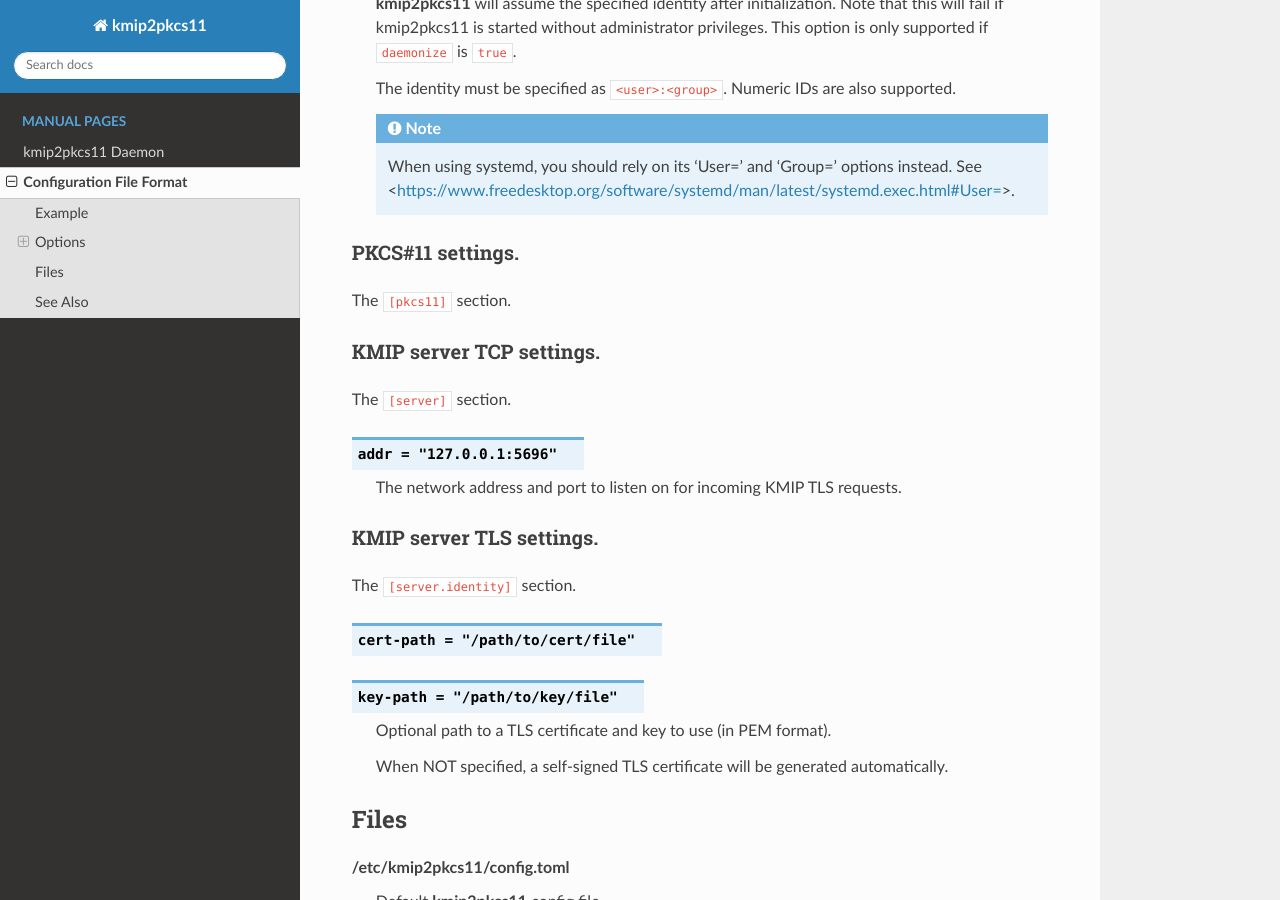
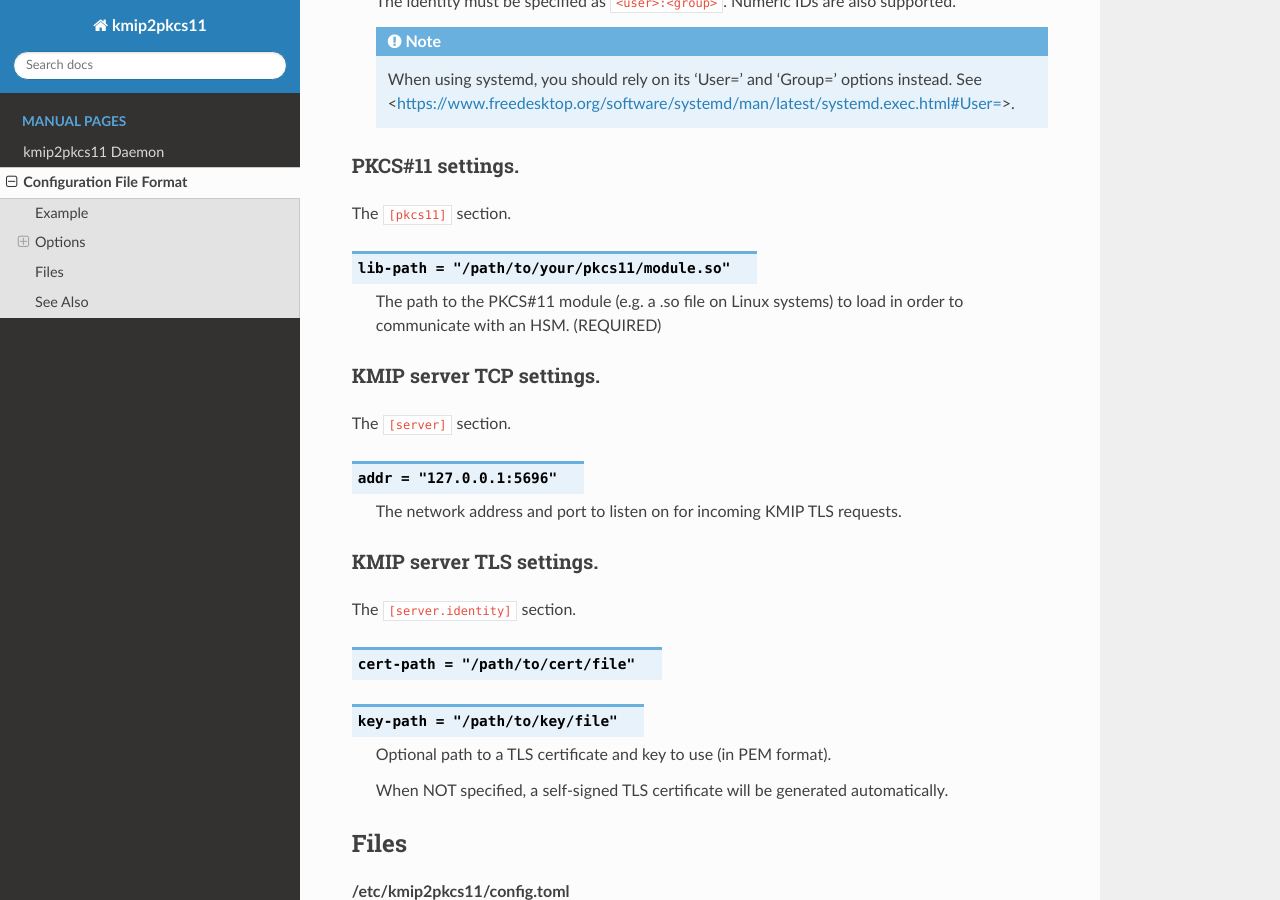
Before and after one commit to NLnetLabs/kmip2pkcs11, a Sphinx documentation site: the page built from doc/manual/source/man/kmip2pkcs11-config.toml.rst, in a window 1280 px wide and 900 px high, scrolled down 2655 px. Built offline with Sphinx 7.4.7 and the Read the Docs theme 3.1.0, drawn with Linux system fonts in a browser that asks for light colours; some of the changed text lies outside the part shown.

Commit message:
FIX: Move the lib-path documentation to the correct section of the docs.

```diff
--- a/doc/manual/source/man/kmip2pkcs11-config.toml.rst
+++ b/doc/manual/source/man/kmip2pkcs11-config.toml.rst
@@ -144,6 +139,11 @@ PKCS#11 settings.
 
 The ``[pkcs11]`` section.
 
+.. option:: lib-path = "/path/to/your/pkcs11/module.so"
+
+    The path to the PKCS#11 module (e.g. a .so file on Linux systems) to load
+    in order to communicate with an HSM. (REQUIRED)
+
 
 KMIP server TCP settings.
 +++++++++++++++++++++++++
```
Also changed, not shown: other parts of doc/manual/source/man/kmip2pkcs11-config.toml.rst (+0 -5 lines).
